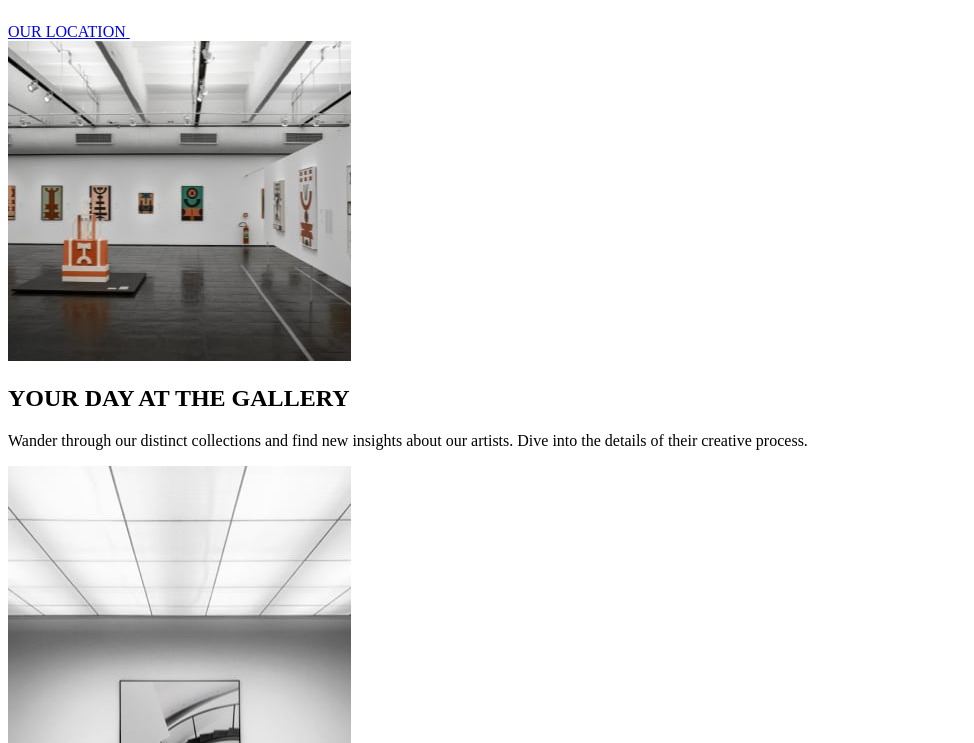
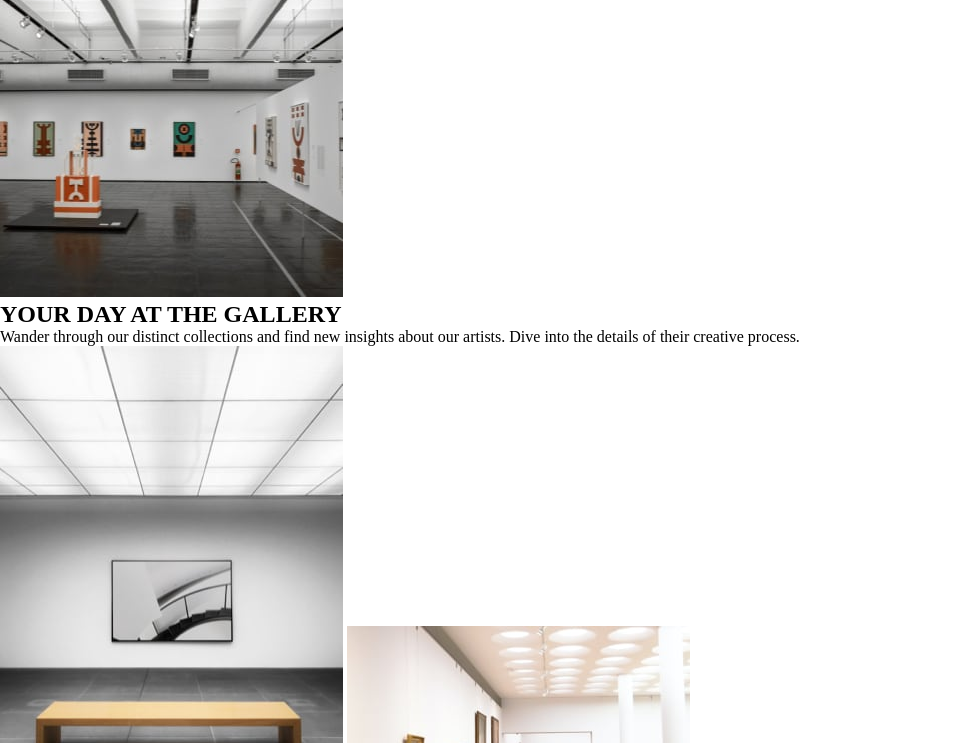
Before and after one commit to Gabriel707Alves/Art-Gallery-Website, a plain HTML site: page index.html in a window 1280 px wide. Shown: the part 340-1083 px from the top of the page, without its empty margins (0-974 px from the left). Drawn offline with Linux system fonts and the light colour scheme.

Commit message:
style: added reset css

```diff
--- a/index.html
+++ b/index.html
@@ -34,11 +34,11 @@
                 <img src="assets/images/mobile/image-grid-1.jpg" alt="image-grid-1-mobile">
 
                 <div class="gallery-details">
-                    <h1>YOUR DAY AT THE GALLERY</h1>
-                    <P>
+                    <h2>YOUR DAY AT THE GALLERY</h2>
+                    <p>
                         Wander through our distinct collections and find new insights about our artists. Dive into the
                         details of their creative process.
-                    </P>
+                    </p>
                 </div>
             </div>
 
--- a/style.css
+++ b/style.css
@@ -0,0 +1,5 @@
+*{
+    margin: 0px;
+    padding: 0px;
+    box-sizing: border-box;
+}
```
